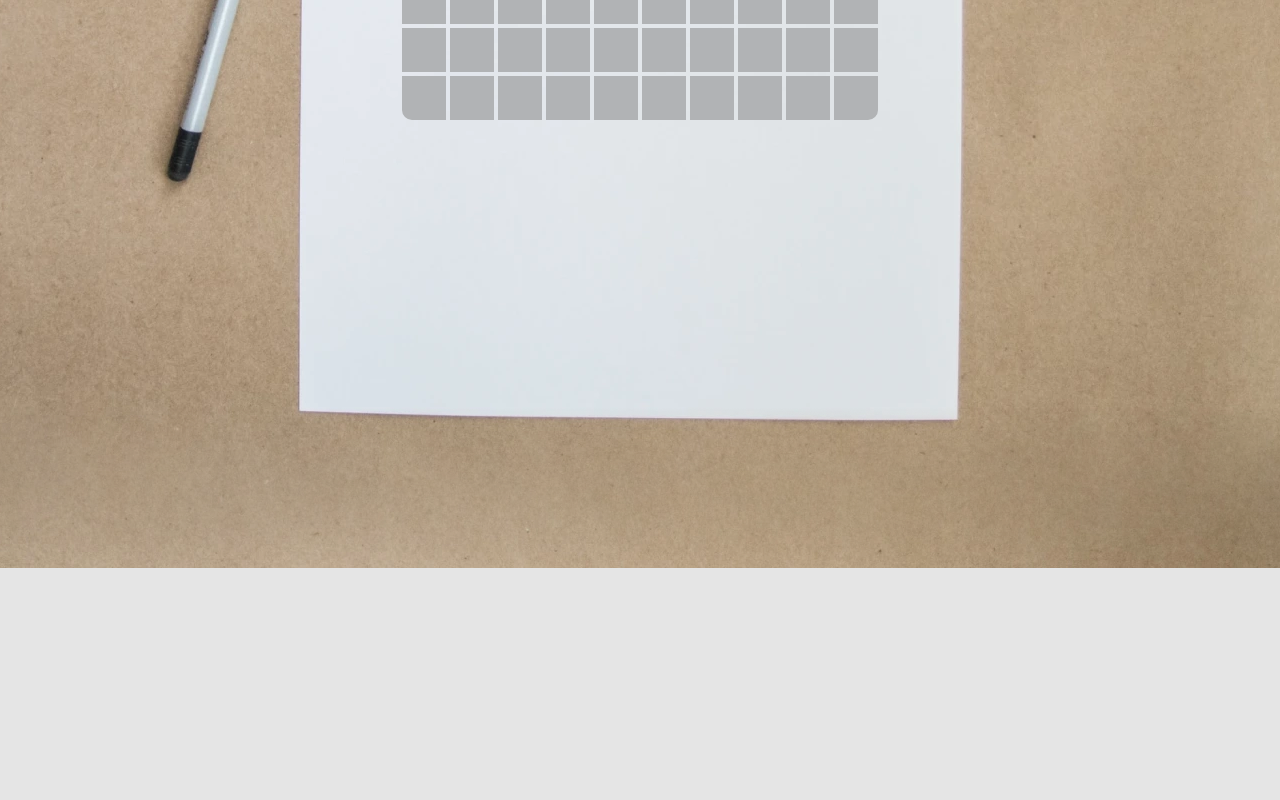
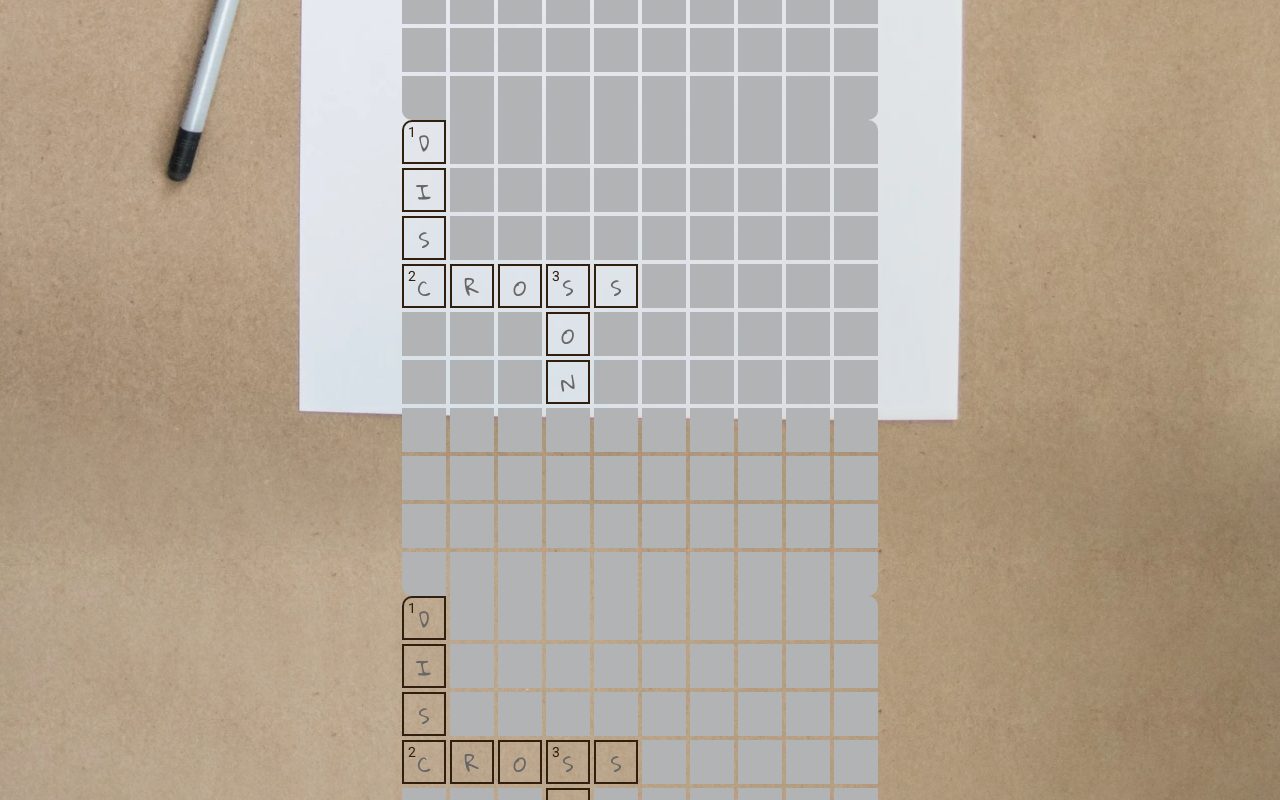
Before and after one commit to ua-dev-front/crossword-master, a React (Create React App) app in the folder frontend/: page / in a window 1280 px wide. Shown: the part 1920-2720 px from the top of the page. Before the commit the page ends 2488 px from the top, so only its background shows below. Built offline with nearby package versions, Linux system fonts and the light colour scheme.

Commit message:
Add more `Grid` inside `Layout`
Add more `Grid` to see how repeated background work

```diff
--- a/frontend/src/App.tsx
+++ b/frontend/src/App.tsx
@@ -139,6 +139,8 @@ function App() {
       <hr />
       <Layout>
         <Grid mode={Mode.Answer} matrix={answerMatrix} />
+        <Grid mode={Mode.Answer} matrix={answerMatrix} />
+        <Grid mode={Mode.Answer} matrix={answerMatrix} />
       </Layout>
     </>
   );
```
